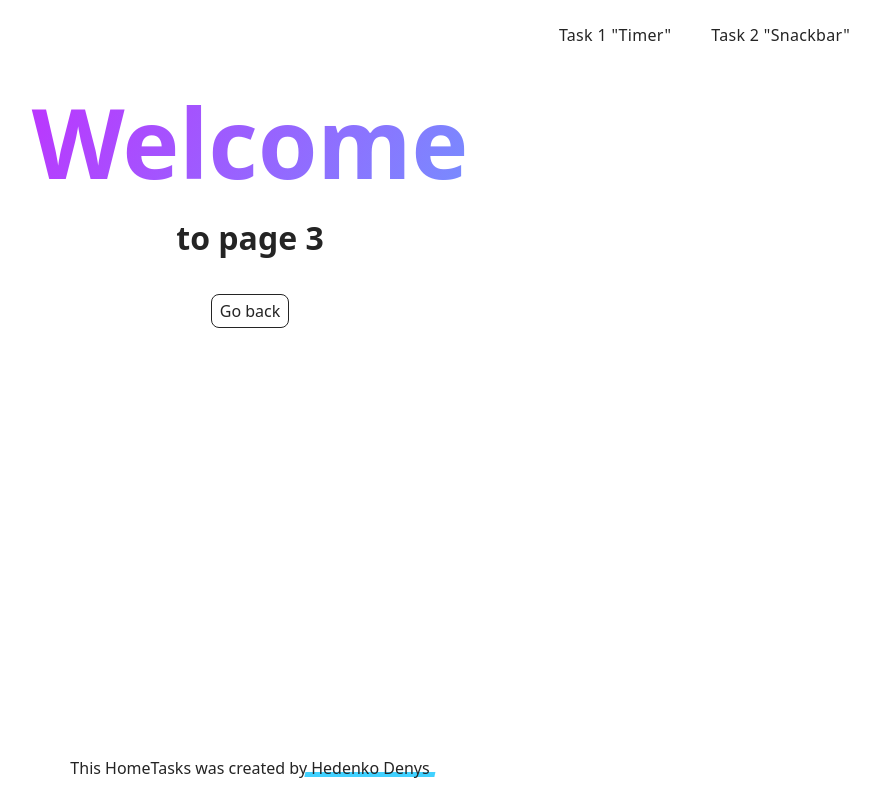
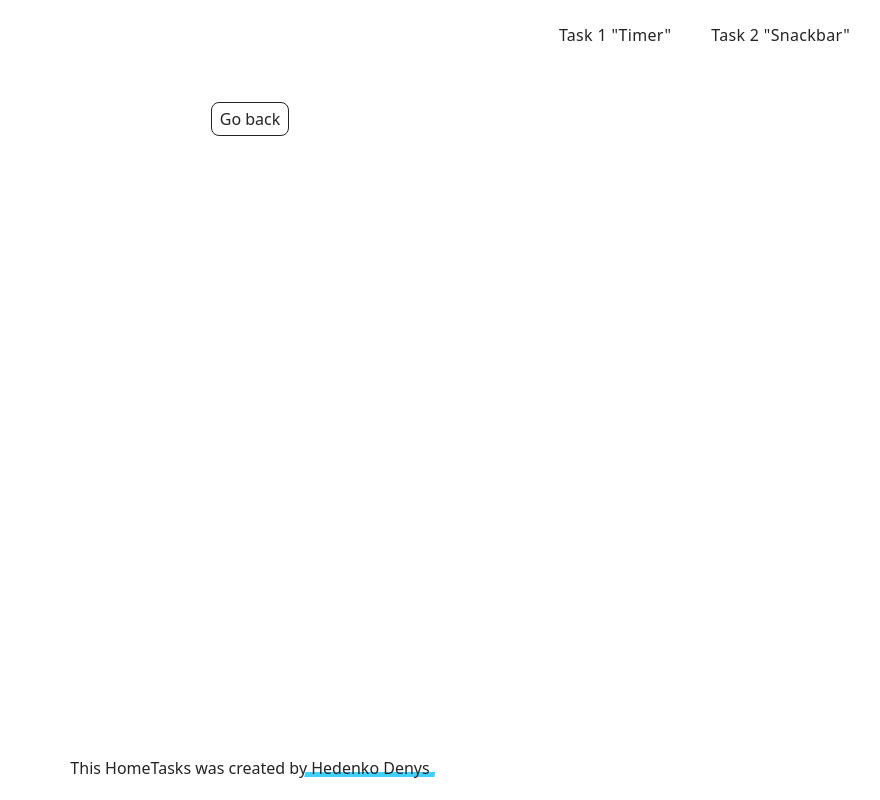
Before and after one commit to DenysHedenko/goit-js-hw-10, a website built with Vite: page src/2-snackbar.html in a window 1280 px wide. Shown: the whole page, without its empty margins (390-1270 px from the left). Built offline with nearby package versions, Linux system fonts and the light colour scheme.

Commit message:
fix wronge js way

```diff
--- a/src/2-snackbar.html
+++ b/src/2-snackbar.html
@@ -13,12 +13,10 @@
   <load src="./partials/header.html" icon-path="./img/sprite.svg#logo" highlight-curr="active" />
 
   <main>
-    <div class="container">
-      <h1 class="main-title">
-        <span class="main-title-gradient">Welcome</span> to page 3
-      </h1>
-      <load src="./partials/back-link.html" />
-    </div>
+
+    <load src="./partials/back-link.html" />
+    <script type="module" src="./js/2-snackbar.js"></script>
+
   </main>
 
   <load src="./partials/footer.html" />
```
Also changed, not shown: src/1-timer.html (+2 -2 lines).
